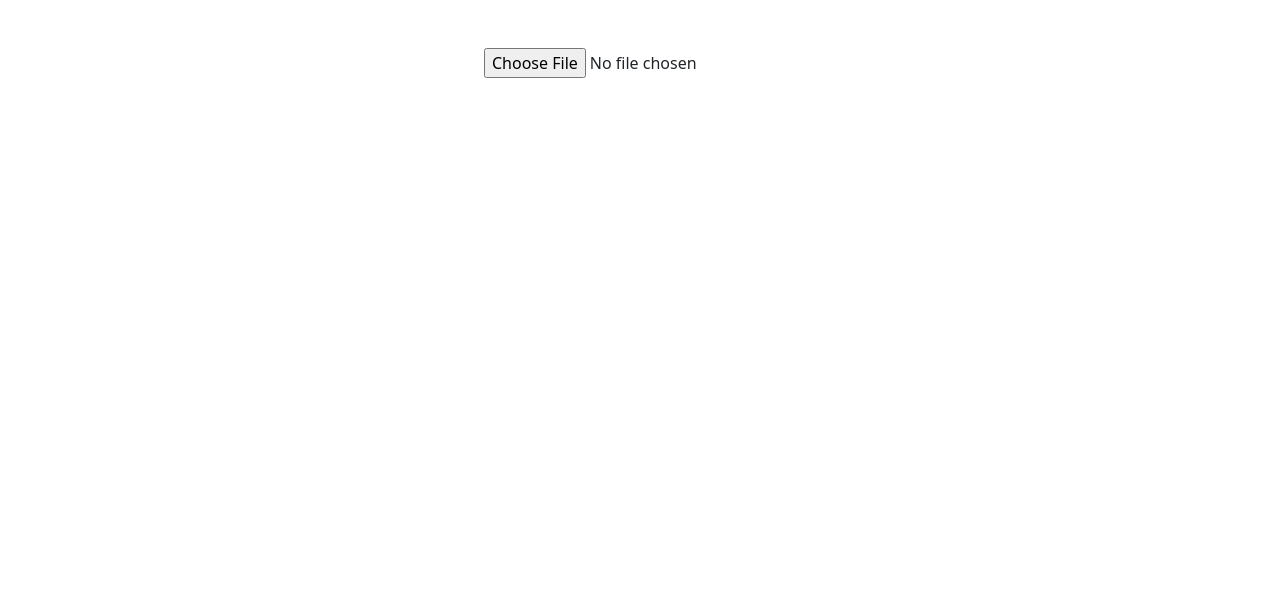
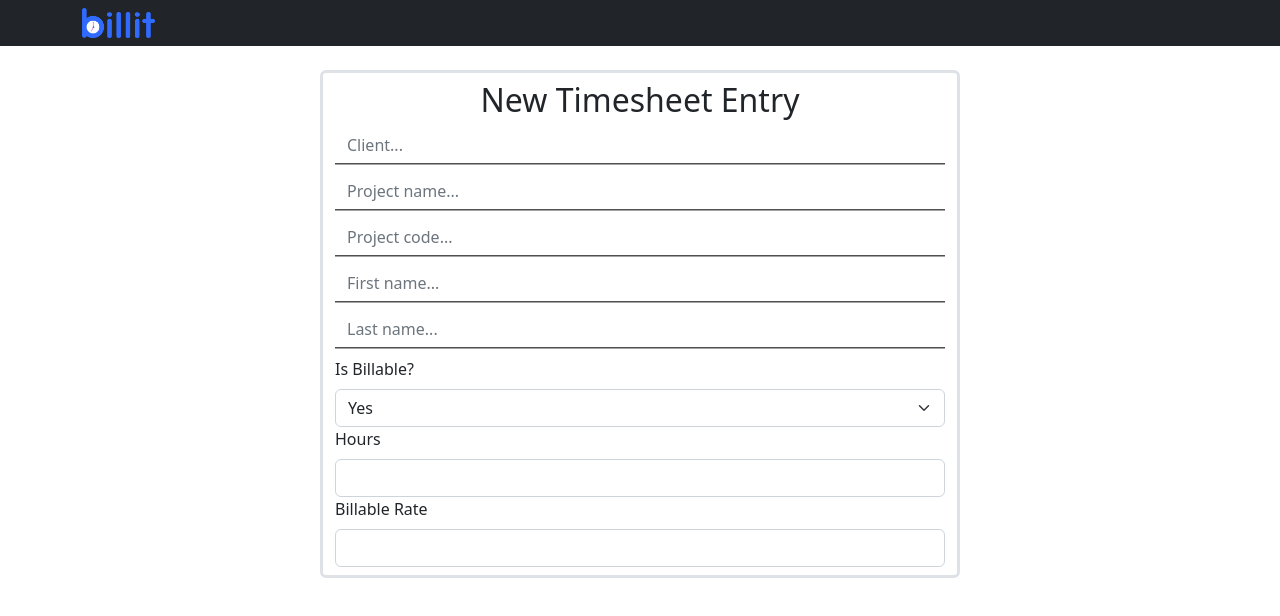
Before and after one commit to nickmendezFlatiron/billit, a React (Create React App) app in the folder client/: page / in a window 1280 px wide. Shown: the top 616 px of the page. Built offline with nearby package versions, Linux system fonts and the light colour scheme.

Commit message:
created form to accept entries for timesheet , will style upon validating functionality

```diff
--- a/client/src/App.js
+++ b/client/src/App.js
@@ -1,10 +1,27 @@
+import Container from 'react-bootstrap/Container'
+import Navbar from 'react-bootstrap/Navbar'
+import CsvForm from './components/CsvForm';
+
+import logo from './assets/billit-logo.png'
+
 import 'bootstrap/dist/css/bootstrap.min.css';
-
 import './styles/App.css';
-import CsvForm from './components/CsvForm';
 function App() {
   return (
     <div className="App">
+      <Navbar bg="dark" variant="dark">
+        <Container>
+          <Navbar.Brand className='py-0'>
+            <img
+              alt=""
+              src={logo}
+              width="auto"
+              height="30"
+              className="d-inline-block align-top"
+            />
+          </Navbar.Brand>
+        </Container>
+      </Navbar>
       <CsvForm />
     </div>
   );
--- a/client/src/components/CsvForm.jsx
+++ b/client/src/components/CsvForm.jsx
@@ -1,15 +1,39 @@
 import React,{useState} from 'react'
 import Container from 'react-bootstrap/Container'
+import Form from 'react-bootstrap/Form'
 
 const CsvForm = () => {
   const [CsvFile, setCsvFile] = useState()
 
   return (
-      <Container className='pt-5'>
-        <input
-        type="file"
-        accept='.csv'
-        />
+      <Container className='py-2 my-4 border border-3 rounded w-50'>
+        <h2 className='text-center'>New Timesheet Entry</h2>
+        <Form className="bg-white">
+          <Form.Control type="text" placeholder="Client..." className='underline-text-input mb-2'/>
+          <Form.Control type="text" placeholder="Project name..." className='underline-text-input mb-2'/>
+          <Form.Control type="text" placeholder="Project code..."className='underline-text-input mb-2'/>
+          <Form.Control type="text" placeholder="First name..."className='underline-text-input mb-2'/>
+          <Form.Control type="text" placeholder="Last name..."className='underline-text-input mb-2'/>
+          <Form.Group>
+            <Form.Label>Is Billable?</Form.Label>
+            <Form.Select>
+              <option value={1}>Yes</option>
+              <option value={0}>No</option>
+            </Form.Select>
+          </Form.Group>
+          <Form.Group>
+            <Form.Label>Hours</Form.Label>
+            <Form.Control type="number" step={0.01}/>
+          </Form.Group>
+          <Form.Group>
+            <Form.Label>Billable Rate</Form.Label>
+            <Form.Control type="number" step={0.01}/>
+          </Form.Group>
+          {/* <input
+          type="file"
+          accept='.csv'
+          /> */}
+        </Form>
       </Container>
   )
 }
--- a/client/src/index.css
+++ /dev/null
@@ -1,11 +0,0 @@
-body {
-  margin: 0;
-  font-family: 'Roboto';
-  -webkit-font-smoothing: antialiased;
-  -moz-osx-font-smoothing: grayscale;
-}
-
-code {
-  font-family: source-code-pro, Menlo, Monaco, Consolas, 'Courier New',
-    monospace;
-}
--- a/client/src/index.js
+++ b/client/src/index.js
@@ -1,6 +1,5 @@
 import React from 'react';
 import ReactDOM from 'react-dom/client';
-import './index.css';
 import App from './App';
 import reportWebVitals from './reportWebVitals';
 
--- a/client/src/styles/App.css
+++ b/client/src/styles/App.css
@@ -1,38 +1,22 @@
-.App {
-  text-align: center;
+.underline-text-input{
+  border-color: #a4a4a4;
+  border-top-style: hidden;
+  border-right-style: hidden;
+  border-left-style: hidden;
+  border-bottom-style: groove;
+  border-radius: 0;
+  border-width: 2px;
+
 }
-
-.App-logo {
-  height: 40vmin;
-  pointer-events: none;
+.underline-text-input:focus{
+  outline: none;
+  box-shadow: none;
+  border-color: #fbc724;
+  border-top-style: hidden;
+  border-right-style: hidden;
+  border-left-style: hidden;
+  border-bottom-style: groove;
+  border-radius: 0;
+  border-width: 2px;
+  transition: linear .2s ease;
 }
-
-@media (prefers-reduced-motion: no-preference) {
-  .App-logo {
-    animation: App-logo-spin infinite 20s linear;
-  }
-}
-
-.App-header {
-  background-color: #282c34;
-  min-height: 100vh;
-  display: flex;
-  flex-direction: column;
-  align-items: center;
-  justify-content: center;
-  font-size: calc(10px + 2vmin);
-  color: white;
-}
-
-.App-link {
-  color: #61dafb;
-}
-
-@keyframes App-logo-spin {
-  from {
-    transform: rotate(0deg);
-  }
-  to {
-    transform: rotate(360deg);
-  }
-}
```
Also changed, not shown: client/src/assets/billit-logo.png (added), 1 other file (tests, documents, lock files or other folders).
